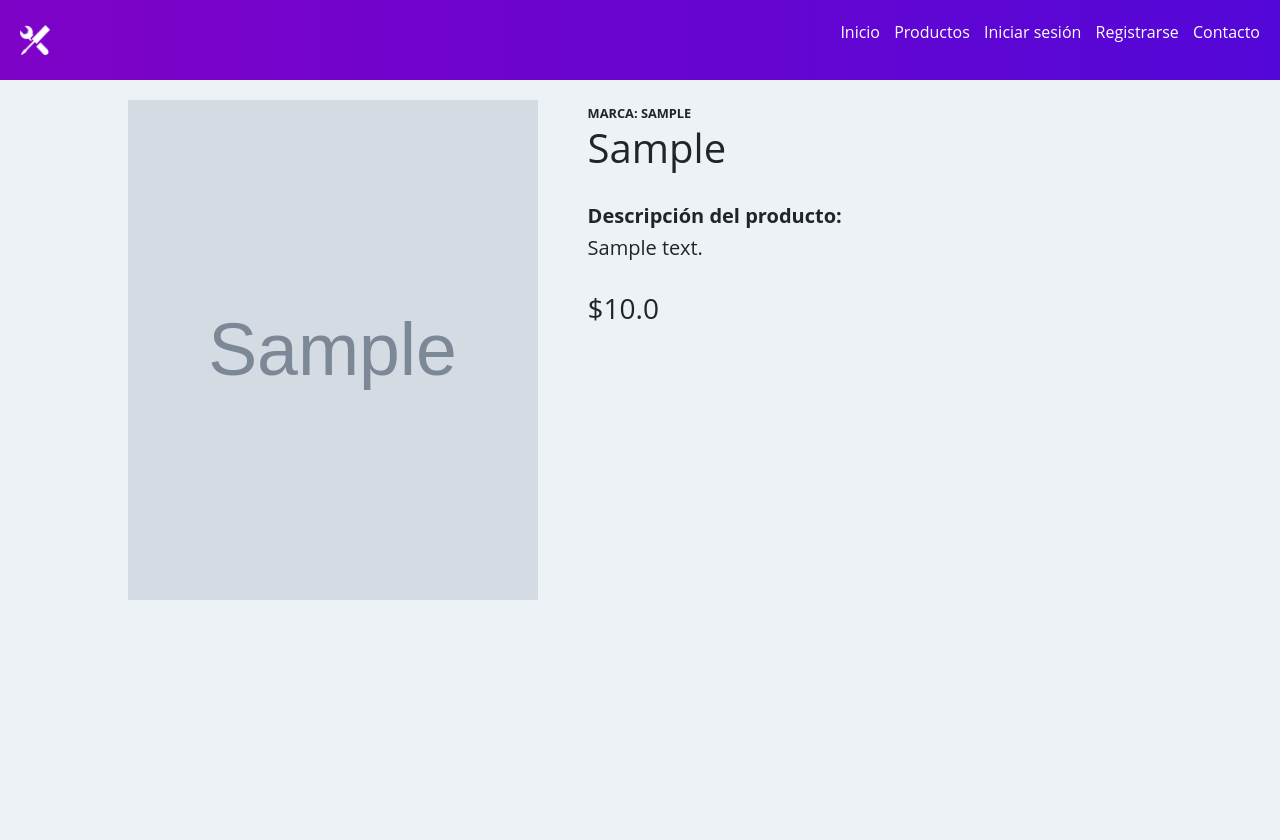
After one commit to Jaycedam/ferme-website, a Django app: a page that uses app/templates/app/productos/producto.html in a window 1280 px wide. The commit adds this page. Shown: the top 840 px of the page. Run offline with Django 3.2, Linux system fonts and the light colour scheme; tables that the repository leaves empty hold one stand-in row (values such as "Sample post"); grey boxes marked "Sample" are stand-in pictures; some libraries are stand-ins or nearby versions.

Commit message:
Product details page

```diff
--- a/app/static/app/css/style.css
+++ b/app/static/app/css/style.css
@@ -156,7 +156,7 @@ nav > ul > li > a {
 
 /*página productos*/
 
-.content-filters {
+.flex-row {
     display: flex;
     flex-direction: row;
 }
@@ -174,7 +174,7 @@ nav > ul > li > a {
     width: 80%;
 }
 
-.container-producto {
+.container-productos {
     position: relative;
     padding: 0px 10px 20px 10px;
     width: 25%;
@@ -182,27 +182,46 @@ nav > ul > li > a {
 }
 
 
-.container-producto a {
+.container-productos a {
     text-decoration: none;
     color: black;
 }
 
-.container-producto .wrapper {
+.container-productos .wrapper {
     background-color: white;
     width: 100%;
     height: 100%;
     border-radius: 10px;
     overflow: hidden;
 }
-.container-producto .wrapper img {
+.container-productos .wrapper img {
     background-color: black;
     height: 200px;
     width: 100%;
     object-fit: cover;
 }
 
-.container-producto .wrapper .text-block {
+.container-productos .wrapper .text-block {
     padding: 10px 10px 10px 10px;
+}
+
+/*producto*/
+.producto-imagen {
+    margin-right: 50px;
+    background-color: black;
+    width: 40%;
+    height: 500px;
+}
+
+.producto-imagen img {
+    width: 100%;
+    height: 100%;
+    object-fit: cover;
+}
+
+
+.producto-text {
+    width: 50%;
 }
 
 .form-container {
@@ -332,7 +351,7 @@ footer > div {
         padding: 20px 0;
     }
 
-    .content-filters {
+    .flex-row {
         flex-direction: column;
     }
 
@@ -344,7 +363,7 @@ footer > div {
         width: 100%;
     }
 
-    .container-producto {
+    .container-productos {
         padding: 40px 0 0 0;
         width: 100%;
         height: 350px;
@@ -417,11 +436,11 @@ footer > div {
         background-color: #2b2b2b;
     }
 
-    .container-producto .wrapper {
+    .container-productos .wrapper {
         background-color: #2b2b2b;
     }
 
-    .container-producto a {
+    .container-productos a {
         text-decoration: none;
         color: white;
     }
--- /dev/null
+++ b/app/templates/app/productos/producto.html
@@ -0,0 +1,31 @@
+{% extends 'app/base.html' %}
+{% block title %}{{ producto.producto }}{% endblock %}
+
+{% block contenido %}
+
+<div class="flex-row">
+    <div class="producto-imagen">
+        <img src="{{producto.imagen_url}}" alt="">
+    </div>
+    <div class="producto-text">
+        <small class="font-weight-bold text-uppercase">Marca: {{ producto.id_marca }}</small>
+        <h1 class="text-capitalize">{{ producto.producto }}</h4>
+        <br>
+        <h5 class="font-weight-bold">Descripción del producto:</h2>
+        <h5 class="font-weight-normal">{{ producto.descripcion }}</h4>
+        <br>
+        <h3>${{ producto.precio }}</h4>
+
+        {% if user.is_authenticated %}
+        <br><br><br>
+        <button class="btn btn-primary float-left">
+            Agregar al carro
+            <i class="bi bi-cart"></i>
+        </button>
+        {% endif %}
+
+    </div>
+
+</div>
+
+{% endblock %}
--- a/app/urls.py
+++ b/app/urls.py
@@ -1,5 +1,5 @@
 from django.urls import path
-from .views import inicio, register, admin, perfil, administrador, modificar_perfil, familia_producto, productos
+from .views import inicio, register, admin, perfil, administrador, modificar_perfil, familia_producto, productos, producto
 
 urlpatterns = [
     path('', inicio, name="inicio"),
@@ -10,4 +10,5 @@ urlpatterns = [
     path('perfil/modificar/', modificar_perfil, name="modificar_perfil"),
     path('productos/', familia_producto, name="familia_producto"),
     path('productos/<id>', productos, name="productos"),
+    path('producto/<id>', producto, name="producto"),
 ]
--- a/app/views.py
+++ b/app/views.py
@@ -111,21 +111,30 @@ def familia_producto(request):
     return render(request, 'app/productos/tipo.html', data)
 
 def productos(request, id):
-    producto = Producto.objects.filter(id_tipo_producto__id_familia_producto=id)
+    productos = Producto.objects.filter(id_tipo_producto__id_familia_producto=id)
 
     familia = FamiliaProducto.objects.get(id_familia_producto=id)
 
     set_current_id(familia.id_familia_producto)
 
     #agregar parametro "id_familia" a myFilter()
-    myFilter = ProductoFilter(request.GET, queryset=producto)
+    myFilter = ProductoFilter(request.GET, queryset=productos)
 
-    producto = myFilter.qs
+    productos = myFilter.qs
 
     data = {
-        "producto":producto,
+        "productos":productos,
         "familia":familia,
         "myFilter":myFilter,
     }
 
     return render(request, 'app/productos/productos.html', data)
+
+def producto(request, id):
+    producto = Producto.objects.get(id_producto=id)
+
+    data = {
+        "producto":producto
+    }
+
+    return render(request, 'app/productos/producto.html', data)
```
Also changed, not shown: app/templates/app/productos/productos.html (+5 -5 lines).
